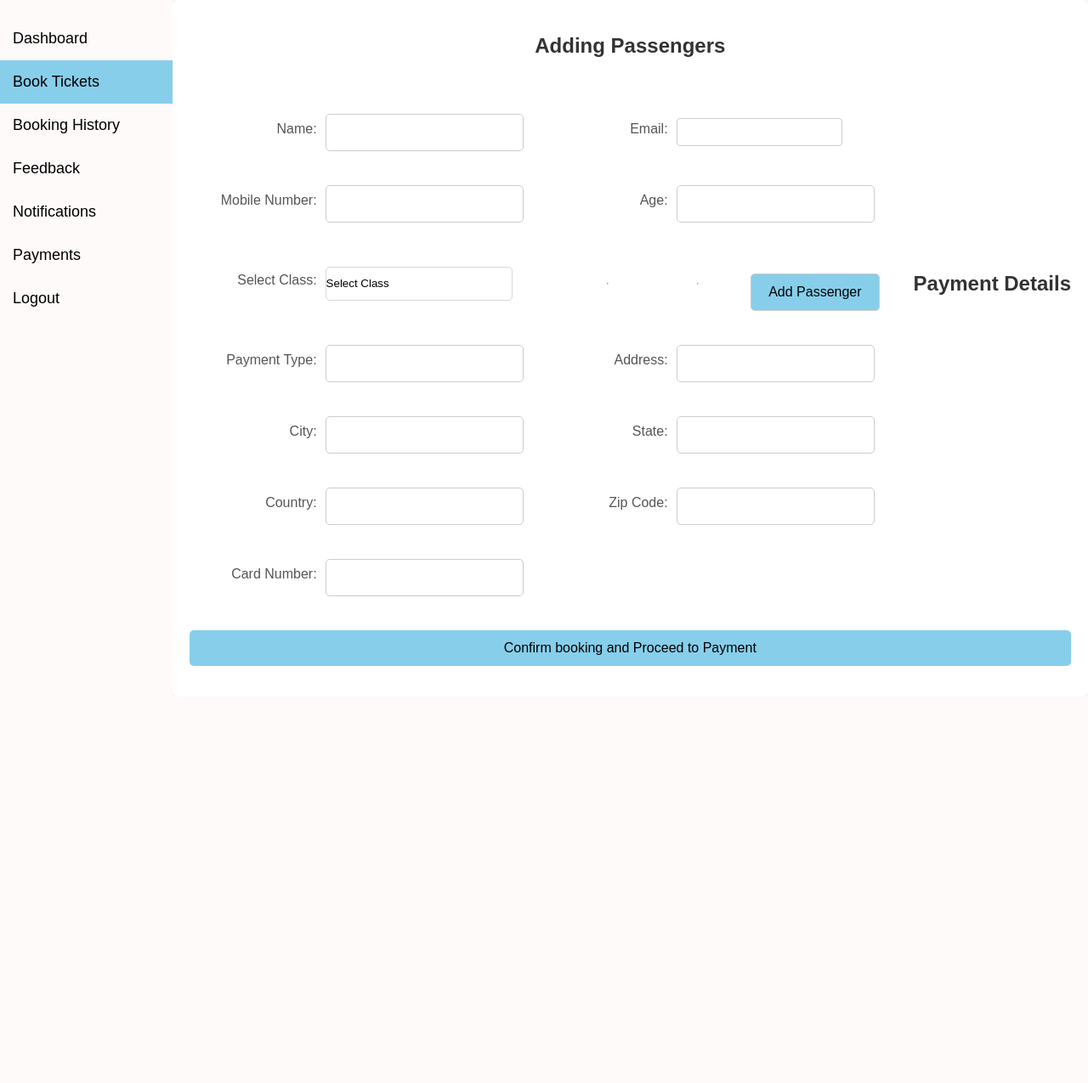
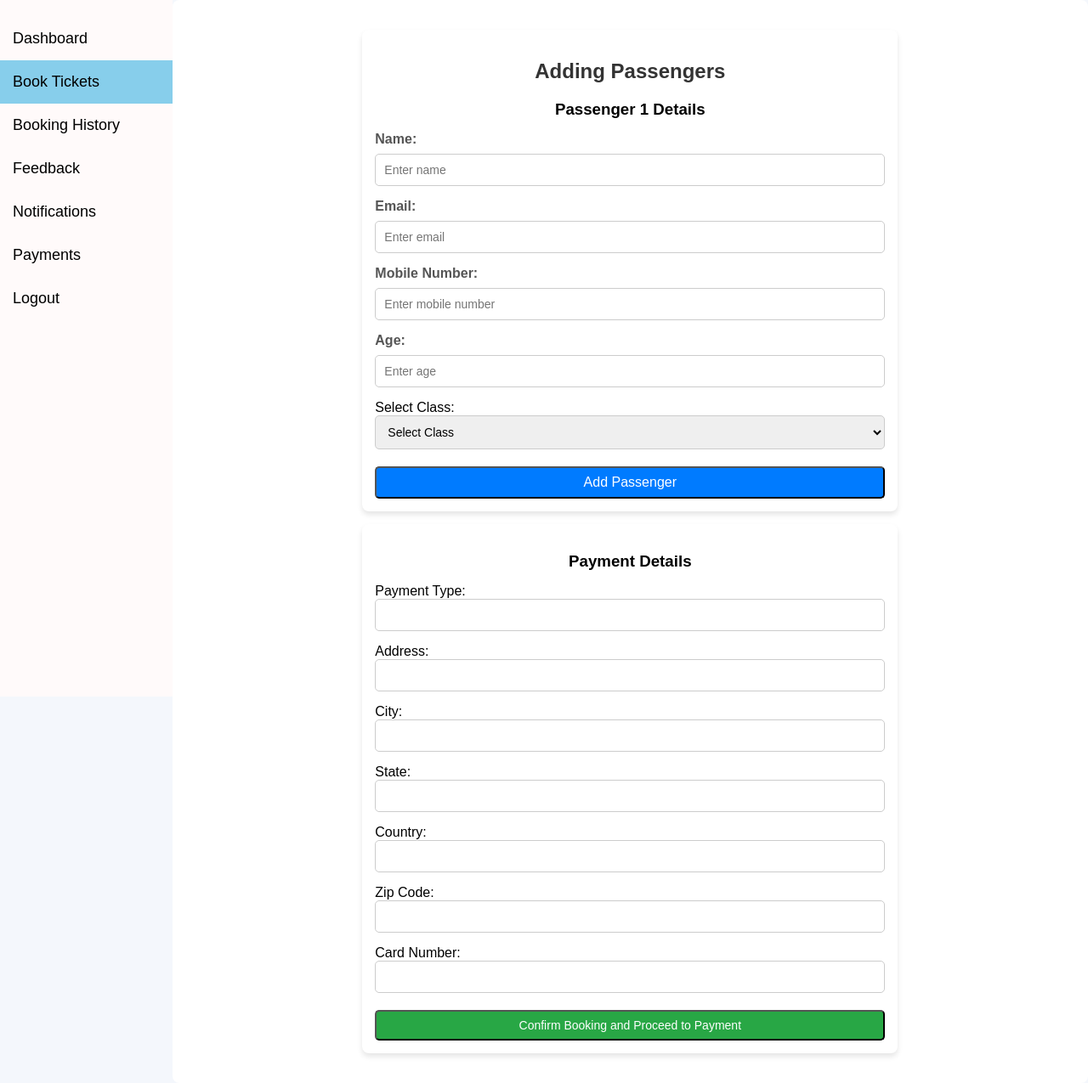
Before and after one commit to Devarapalli1/dbrailways, a Flask app: page /book_ticket/1 in a window 1280 px wide. Shown: the part 110-1385 px from the top of the page at 85% size. Before the commit the page ends 894 px from the top, so only its background shows below. Run offline with Flask 3, Linux system fonts and the light colour scheme; the visitor is signed in with stand-in values (Sample User, id 1); tables that the repository leaves empty hold one stand-in row (values such as "Sample post"); some libraries are stand-ins or nearby versions.

Commit message:
Update Add employee modal and Book tickets Html

```diff
--- a/app.py
+++ b/app.py
@@ -1574,7 +1574,7 @@ def submit_payment(schedule_id):
         available_seats_count = cur.fetchone()[0]
         if available_seats_count>=len(dependents_data):
             try:
-                cur.execute("""INSERT INTO booking (user_id, date,booking_time status) VALUES (%s,%s, %s, %s)""", (user_id, booking_date, booking_time,'Confirmed'))
+                cur.execute("""INSERT INTO booking (user_id, date,booking_time, status) VALUES (%s,%s, %s, %s)""", (user_id, booking_date, booking_time,'Confirmed'))
                 mysql.connection.commit()
                 booking_id = cur.lastrowid
 
--- a/templates/User/book_tickets.html
+++ b/templates/User/book_tickets.html
@@ -7,39 +7,6 @@
     <title>User Dashboard</title>
     <link href="https://cdnjs.cloudflare.com/ajax/libs/font-awesome/6.0.0-beta3/css/all.min.css" rel="stylesheet">
     <style>
-        /* CSS */
-        select {
-            border: 1px solid #ccc;
-            border-radius: 5px;
-            background:transparent;
-            height:40px;
-            border:1px solid #d8d8d8;
-            width:220px;
-            -webkit-appearance: none;
-        }
-        .button-container {
-            display: flex;
-            gap: 10px;  /* Add spacing between the buttons */
-            justify-content: center; /* Optional: center the buttons horizontally */
-            margin-top: 20px; /* Add top margin if needed */
-        }
-
-        .remove-dependent-btn,
-        .add-dependent-btn {
-            padding: 12px 20px;
-            font-size: 16px;
-            border: 1px solid #ccc;
-            border-radius: 5px;
-            cursor: pointer;
-            background-color: #87CEEB;
-            color: #000;
-        }
-
-        .remove-dependent-btn:hover,
-        .add-dependent-btn:hover {
-            background-color: #66b3cc;  /* Change color on hover */
-        }
-
         body {
             font-family: Arial, sans-serif;
             margin: 0;
@@ -84,47 +51,116 @@
         .sidebar a:hover {
             background-color: #87CEEB;
         }
-
+        .sidebar a.active {
+            background-color: #87CEEB !important; /* Same color as hover */
+            color: #000000; /* Optional: to ensure text is white */
+        }
         .container {
             width: 100%;
             padding: 20px;
             background-color: #fff;
             border-radius: 8px;
         }
-
-        h1,
-        h2 {
+        h1, h2 {
             text-align: center;
             color: #333;
         }
-
-        form label {
+        .form-label {
             font-size: 16px;
+            font-weight: 600;
             margin-bottom: 8px;
             display: inline-block;
             color: #555;
         }
-
-        form input[type="text"],
-        form input[type="number"],
-        form button {
-            width: 100%;
-            padding: 12px;
-            margin: 10px 0;
-            font-size: 16px;
-            border: 1px solid #ccc;
-            border-radius: 5px;
+        .card {
+            max-width: 600px; /* Reduced max-width for smaller cards */
+            margin: 15px auto; /* Adjust margin for better alignment */
+            padding: 15px; /* Reduced padding inside cards */
+            border-radius: 8px; /* Slightly smaller border radius */
+            box-shadow: 0 4px 6px rgba(0, 0, 0, 0.1); /* Subtle shadow for a more compact look */
+            background-color: #ffffff;
         }
 
-        form button {
-            background-color: #87CEEB;
-            color: #000000;
-            border: none;
-            cursor: pointer;
+        /* Button Styling */
+        button[type="submit"], .btn-outline-primary {
+            font-size: 14px; /* Reduced font size for buttons */
+            padding: 8px 12px; /* Smaller padding for buttons */
+            border-radius: 5px; /* Maintain rounded corners */
         }
 
-        form button:hover {
-            background-color: #87CEEB;
+        /* Adjustments for mobile view */
+        @media (max-width: 768px) {
+            .card {
+                max-width: 100%; /* Allow cards to take up full width on small screens */
+                padding: 10px; /* Adjust padding on smaller screens */
+            }
+
+            .form-control {
+                font-size: 14px; /* Smaller font size for smaller screens */
+            }
+
+            button[type="submit"], .btn-outline-primary {
+                font-size: 12px; /* Smaller buttons on mobile */
+                padding: 6px 10px; /* Smaller padding on mobile */
+            }
+        }
+        .card h3 {
+            text-align: center;
+            margin-bottom: 15px;
+        }
+
+        .form-group {
+            margin-bottom: 15px;
+            display: flex;
+            flex-direction: column;
+        }
+        .form-control {
+            padding: 10px; /* Reduced padding in input fields */
+            font-size: 14px; /* Slightly smaller font size */
+            border-radius: 5px;
+            border: 1px solid #ccc;
+        }
+        .form-control:focus {
+            border-color: #007bff;
+            box-shadow: 0 0 5px rgba(0, 123, 255, 0.3);
+        }
+        .btn {
+            border-radius: 5px;
+            font-size: 1rem;
+            padding: 0.5rem 1rem;
+            cursor: pointer;
+            width: 100%;
+        }
+        .btn-primary {
+            background-color: #007bff;
+            color: white;
+        }
+        .btn-primary:hover {
+            background-color: #0056b3;
+        }
+
+        .btn-success {
+            background-color: #28a745;
+            color: white;
+        }
+
+        .btn-success:hover {
+            background-color: #218838;
+        }
+
+        .btn-outline-danger {
+            background-color: #f8d7da;
+            color: #721c24;
+            border: 1px solid #f5c6cb;
+        }
+
+        .btn-outline-danger:hover {
+            background-color: #f5c6cb;
+        }
+
+        .button-container {
+            text-align: center;
+            margin-top: 20px;
         }
 
         table {
@@ -136,8 +172,7 @@
             overflow: hidden;
         }
 
-        table th,
-        table td {
+        table th, table td {
             padding: 12px 16px;
             text-align: center;
             border: 1px solid black;
@@ -171,82 +206,6 @@
         table td button:hover {
             background-color: #87CEEB;
         }
-
-        .modal {
-            display: none;
-            position: fixed;
-            z-index: 1;
-            left: 0;
-            top: 0;
-            width: 100%;
-            height: 100%;
-            overflow: auto;
-            background-color: rgba(0, 0, 0, 0.4);
-            padding-top: 60px;
-        }
-
-        .modal-content {
-            background-color: #fefefe;
-            margin: 5% auto;
-            padding: 20px;
-            border: 1px solid #888;
-            width: 80%;
-            max-width: 400px;
-            border-radius: 8px;
-        }
-
-        .modal-header {
-            font-size: 20px;
-            font-weight: bold;
-        }
-
-        .modal .close {
-            color: #aaa;
-            float: right;
-            font-size: 28px;
-            font-weight: bold;
-        }
-
-        .modal .close:hover,
-        .modal .close:focus {
-            color: black;
-            text-decoration: none;
-            cursor: pointer;
-        }
-
-        form {
-            display: flex;
-            flex-wrap: wrap;
-            gap: 20px;
-            align-items: center;
-        }
-
-        .form-row {
-            display: flex;
-            gap: 10px;
-            align-items: center;
-        }
-
-        label {
-            width: 150px;
-            text-align: right;
-        }
-
-        input {
-            flex: 1;
-            padding: 8px;
-            border: 1px solid #ccc;
-            border-radius: 4px;
-        }
-
-        /* To prevent new dependents container breaking the layout */
-        #dependents-container {
-            margin-top: 20px;
-        }
-        .sidebar a.active {
-            background-color: #87CEEB !important; /* Same color as hover */
-            color: #000000; /* Optional: to ensure text is white */
-        }
     </style>
 </head>
 
@@ -254,6 +213,7 @@
 <header>
     <h1>Railway Management User Booking</h1>
 </header>
+
 <div class="main-container">
     <div class="sidebar">
         <a href="/user_dashboard" id="booking-link">Dashboard </a>
@@ -264,81 +224,93 @@
         <a href="/payments" id="payment-link">Payments</a>
         <a href="/ulogout" id="logout-link">Logout</a>
     </div>
+
     <div class="container">
         <section>
-            <h2>Adding Passengers</h2>
-            <br><br>
-            <!-- Combined the two forms into one, and put all fields in the same form -->
+            <div class="card p-4 mb-4">
+                <h2 class="text-center">Adding Passengers</h2>
+                <h3 class="text-center">Passenger 1 Details</h3>
                 <form action="/submit_payment/{{ schedule_id }}" method="POST" id="booking-form">
                     <!-- Passenger details -->
-                <div class="form-row">
-                    <label for="dependent_name_1">Name:</label>
-                    <input type="text" id="dependent_name_1" name="dependent_name_1" required>
+                    <div class="form-group">
+                        <label for="dependent_name_1" class="form-label">Name:</label>
+                        <input type="text" class="form-control" id="dependent_name_1" name="dependent_name_1" placeholder="Enter name" required>
                     </div>
-                <div class="form-row">
-                    <label for="email_1">Email:</label>
-                    <input type="email" id="email_1" name="email_1" required>
+
+                    <div class="form-group">
+                        <label for="email_1" class="form-label">Email:</label>
+                        <input type="email" class="form-control" id="email_1" name="email_1" placeholder="Enter email" required>
                     </div>
-                <div class="form-row">
-                    <label for="mobileNumber_1">Mobile Number:</label>
-                    <input type="text" id="mobileNumber_1" name="mobileNumber_1" required>
+
+                    <div class="form-group">
+                        <label for="mobileNumber_1" class="form-label">Mobile Number:</label>
+                        <input type="tel" class="form-control" id="mobileNumber_1" name="mobileNumber_1" placeholder="Enter mobile number" required>
                     </div>
-                <div class="form-row">
-                    <label for="age_1">Age:</label>
-                    <input type="number" id="age_1" name="age_1" required>
+
+                    <div class="form-group">
+                        <label for="age_1" class="form-label">Age:</label>
+                        <input type="number" class="form-control" id="age_1" name="age_1" placeholder="Enter age" required>
                     </div>
-                <div class="form-row">
+
+                    <div class="form-group">
                         <label for="seatclass">Select Class:</label>
-                    <select id="seatclass" name="seatclass" required>
+                        <select id="seatclass" name="seatclass" class="form-control" required>
                             <option value="" disabled selected>Select Class</option>
                             {% for seat in seats %}
                                 <option value="{{ seat[0] }}">{{ seat[0] }}</option>
                             {% endfor %}
-                    </select><br><br>
+                        </select>
                     </div>
 
-                <!-- Container for dynamically added passengers -->
                     <div id="dependents-container"></div>
-                <br><br><br>
-                <hr><hr>
+
                     <div class="button-container">
-                    <button type="button" class="add-dependent-btn" onclick="addDependent()">Add Passenger</button>
+                        <button type="button" class="btn btn-primary" onclick="addDependent()">Add Passenger</button>
                     </div>
-                <br><br>
-
-                <!-- Payment details (merged into the same form) -->
-                <h2>Payment Details</h2>
-                <div class="form-row">
-                    <label for="payment_type">Payment Type:</label>
-                    <input type="text" id="payment_type" name="payment_type" required>
-                </div>
-                <div class="form-row">
-                    <label for="address">Address:</label>
-                    <input type="text" id="address" name="address" required>
-                </div>
-                <div class="form-row">
-                    <label for="city">City:</label>
-                    <input type="text" id="city" name="city" required>
-                </div>
-                <div class="form-row">
-                    <label for="state">State:</label>
-                    <input type="text" id="state" name="state" required>
-                </div>
-                <div class="form-row">
-                    <label for="country">Country:</label>
-                    <input type="text" id="country" name="country" required>
-                </div>
-                <div class="form-row">
-                    <label for="zipcode">Zip Code:</label>
-                    <input type="text" id="zipcode" name="zipcode" required>
-                </div>
-                <div class="form-row">
-                    <label for="cardNumber">Card Number:</label>
-                    <input type="text" id="cardNumber" name="cardNumber" required>
             </div>
 
-                <button type="submit">Confirm booking and Proceed to Payment</button>
+            <div class="card p-4">
+                <h3 class="text-center">Payment Details</h3>
+                    <div class="form-group">
+                        <label for="payment_type">Payment Type:</label>
+                        <input type="text" class="form-control" id="payment_type" name="payment_type" required>
+                    </div>
+
+                    <div class="form-group">
+                        <label for="address">Address:</label>
+                        <input type="text" class="form-control" id="address" name="address" required>
+                    </div>
+
+                    <div class="form-group">
+                        <label for="city">City:</label>
+                        <input type="text" class="form-control" id="city" name="city" required>
+                    </div>
+
+                    <div class="form-group">
+                        <label for="state">State:</label>
+                        <input type="text" class="form-control" id="state" name="state" required>
+                    </div>
+
+                    <div class="form-group">
+                        <label for="country">Country:</label>
+                        <input type="text" class="form-control" id="country" name="country" required>
+                    </div>
+
+                    <div class="form-group">
+                        <label for="zipcode">Zip Code:</label>
+                        <input type="text" class="form-control" id="zipcode" name="zipcode" required>
+                    </div>
+
+                    <div class="form-group">
+                        <label for="cardNumber">Card Number:</label>
+                        <input type="text" class="form-control" id="cardNumber" name="cardNumber" required>
+                    </div>
+
+                    <div class="button-container">
+                        <button type="submit" class="btn btn-success">Confirm Booking and Proceed to Payment</button>
+                    </div>
                 </form>
+            </div>
         </section>
     </div>
 </div>
@@ -352,29 +324,29 @@
         const container = document.getElementById("dependents-container");
 
         const newDependentForm = document.createElement('div');
-        newDependentForm.classList.add('dependent-form');
+        newDependentForm.classList.add('card', 'p-4', 'mb-4');
         newDependentForm.id = `dependent-${dependentCount}`;
 
         newDependentForm.innerHTML = `
-            <div class="main-container">
-                <div class="form-row">
+        <h3 class="text-center">Passenger ${dependentCount} Details</h3>
+        <div class="form-group">
             <label for="dependent_name_${dependentCount}">Name:</label>
-                <input type="text" id="dependent_name_${dependentCount}" name="dependent_name_${dependentCount}" required>
+            <input type="text" class="form-control" id="dependent_name_${dependentCount}" name="dependent_name_${dependentCount}" required>
         </div>
-                <div class="form-row">
+        <div class="form-group">
             <label for="email_${dependentCount}">Email:</label>
-                <input type="email" id="email_${dependentCount}" name="email_${dependentCount}" required>
+            <input type="email" class="form-control" id="email_${dependentCount}" name="email_${dependentCount}" required>
         </div>
-                <div class="form-row">
+        <div class="form-group">
             <label for="mobileNumber_${dependentCount}">Mobile Number:</label>
-                <input type="text" id="mobileNumber_${dependentCount}" name="mobileNumber_${dependentCount}" required>
+            <input type="text" class="form-control" id="mobileNumber_${dependentCount}" name="mobileNumber_${dependentCount}" required>
         </div>
-                <div class="form-row">
+        <div class="form-group">
             <label for="age_${dependentCount}">Age:</label>
-                <input type="number" id="age_${dependentCount}" name="age_${dependentCount}" required>
+            <input type="number" class="form-control" id="age_${dependentCount}" name="age_${dependentCount}" required>
         </div>
-            </div>
-                <button type="button" class="remove-dependent-btn" onclick="removeDependent(${dependentCount})">Remove Passenger</button>
+        <!-- Remove Passenger button -->
+        <button type="button" class="btn btn-outline-danger remove-dependent-btn" onclick="removeDependent(${dependentCount})">Remove Passenger</button>
     `;
 
         container.appendChild(newDependentForm);
```
Also changed, not shown: templates/Admin/add_employee.html (+37 -23 lines). Lines whose indentation alone changed are shown as unchanged.
